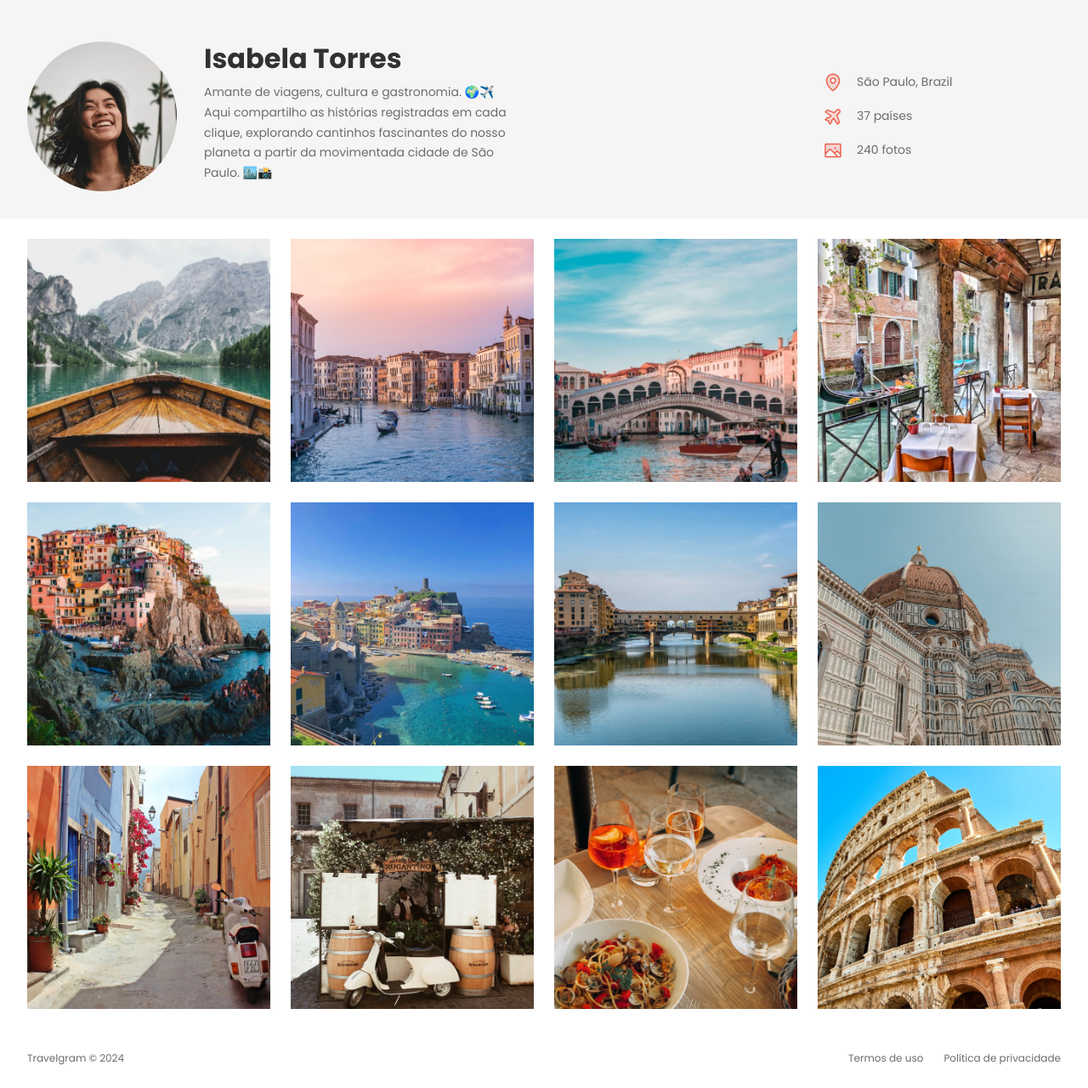
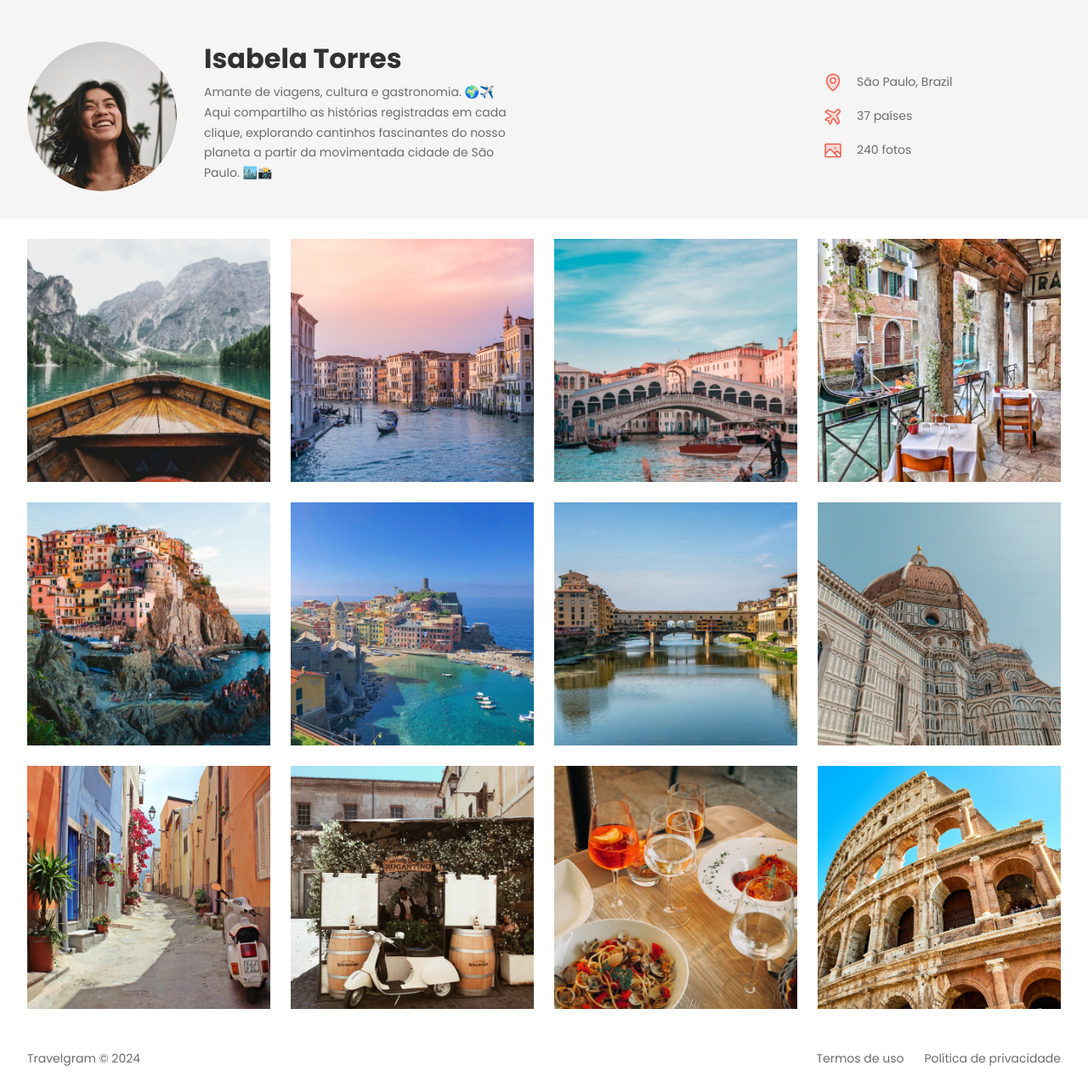
Before and after one commit to FelipeMarquess/MBA-Rocketseat, a plain HTML site: page Projeto TravelGram/index.html in a window 1280 px wide. Shown: the part 79-1359 px from the top of the page at 85% size. Drawn offline with Linux system fonts and the light colour scheme.

Commit message:
Projeto finalizado!

```diff
--- a/Projeto TravelGram/styles/footer.css
+++ b/Projeto TravelGram/styles/footer.css
@@ -2,8 +2,7 @@ footer {
     display: flex;
     padding-block: 24px;
     gap: 24px;
-    font: var(--text-sm);
-    color: var(--text-color-secondary);
+    font: 14px/150% var(--font-family);
 }
 
 footer span:nth-child(1) {
--- a/Projeto TravelGram/styles/header.css
+++ b/Projeto TravelGram/styles/header.css
@@ -16,6 +16,13 @@ header {
 
 #profile > div {
     max-width: 384px;
+}
+
+#profile img {
+    width: 176px;
+    height: 176px;
+    object-fit: cover;
+    border-radius: 50%;
 }
 
 #profile h1 {
```
